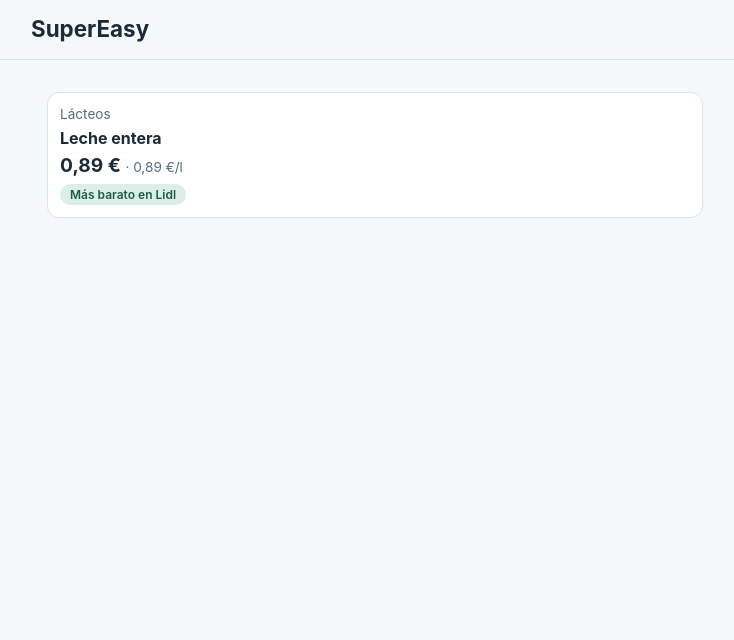
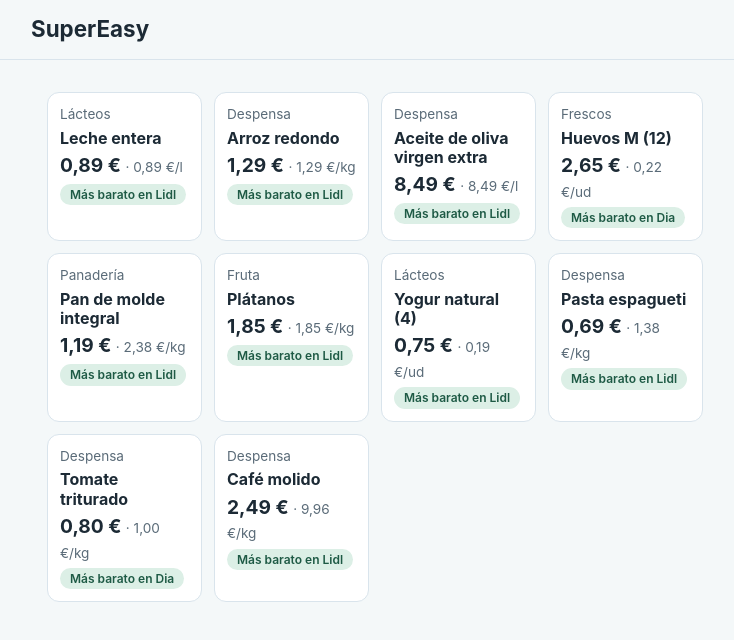
Before and after one commit to DAM-CITM-26/supereasy, a React (Vite) app: page / in a window 1280 px wide. Shown: the top 640 px of the page, without its empty margins (265-999 px from the left). Built offline with nearby package versions, Linux system fonts and the light colour scheme.

Commit message:
paso 15: pantalla con todas las tarjetas

```diff
--- a/src/components/ListaProductos.jsx
+++ b/src/components/ListaProductos.jsx
@@ -1,6 +1,10 @@
+import TarjetaProducto from "./TarjetaProducto"
+import Vacio from "./Vacio"
+
+
 function ListaProductos({ productos, vacio }) {
-    if (productos.length === 0) return Vacio({ icono: '🛒', texto: vacio })
-    return (<div class="grid">{productos.map((producto) => TarjetaProducto({ producto })).join('')}</div>)
+    if (productos.length === 0) return (<Vacio icono={'🛒'} texto={'No hay productos disponibles'}></Vacio>)
+    return (<div className="grid">{productos.map((producto) => (<TarjetaProducto key={producto.id} producto={producto} />))}</div>)
 }
 
 export default ListaProductos
--- a/src/pages/Inicio.jsx
+++ b/src/pages/Inicio.jsx
@@ -10,10 +10,12 @@ import { PRODUCTOS } from '../data/productos.js'
 export default function Inicio() {
   return (
     <main>
-      <TarjetaProducto producto={PRODUCTOS[0]}>
+      {/*<TarjetaProducto producto={PRODUCTOS[0]}>
         <EtiquetaSuper nombre={SUPERMERCADOS[0]}></EtiquetaSuper>
         <Vacio icono={'🛒'} texto={'No hay productos disponibles'}></Vacio>
-      </TarjetaProducto>
+      </TarjetaProducto>*/}
+
+      <ListaProductos productos={PRODUCTOS} vacio={'No hay productos disponibles'}></ListaProductos>
 
     </main>
   )
```
